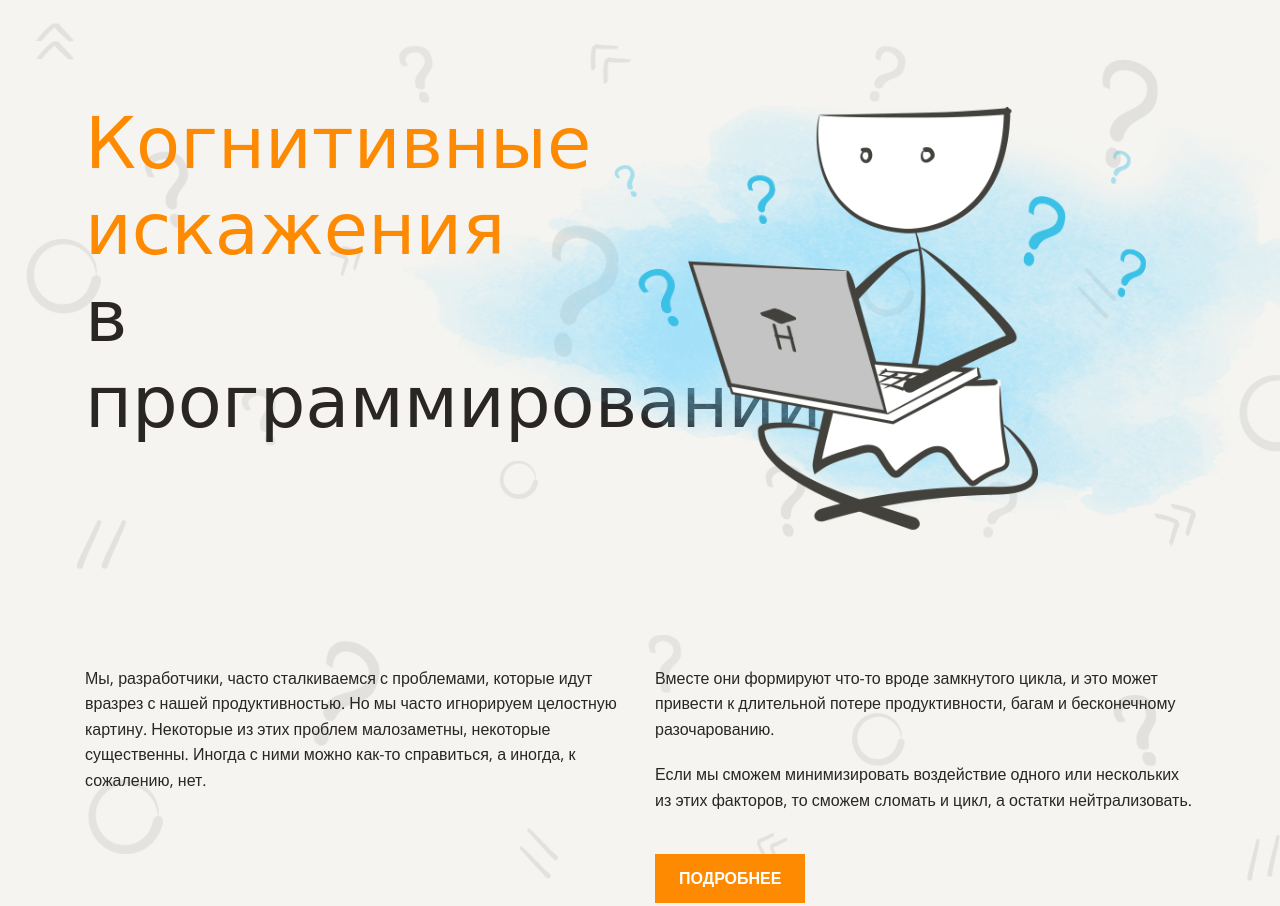
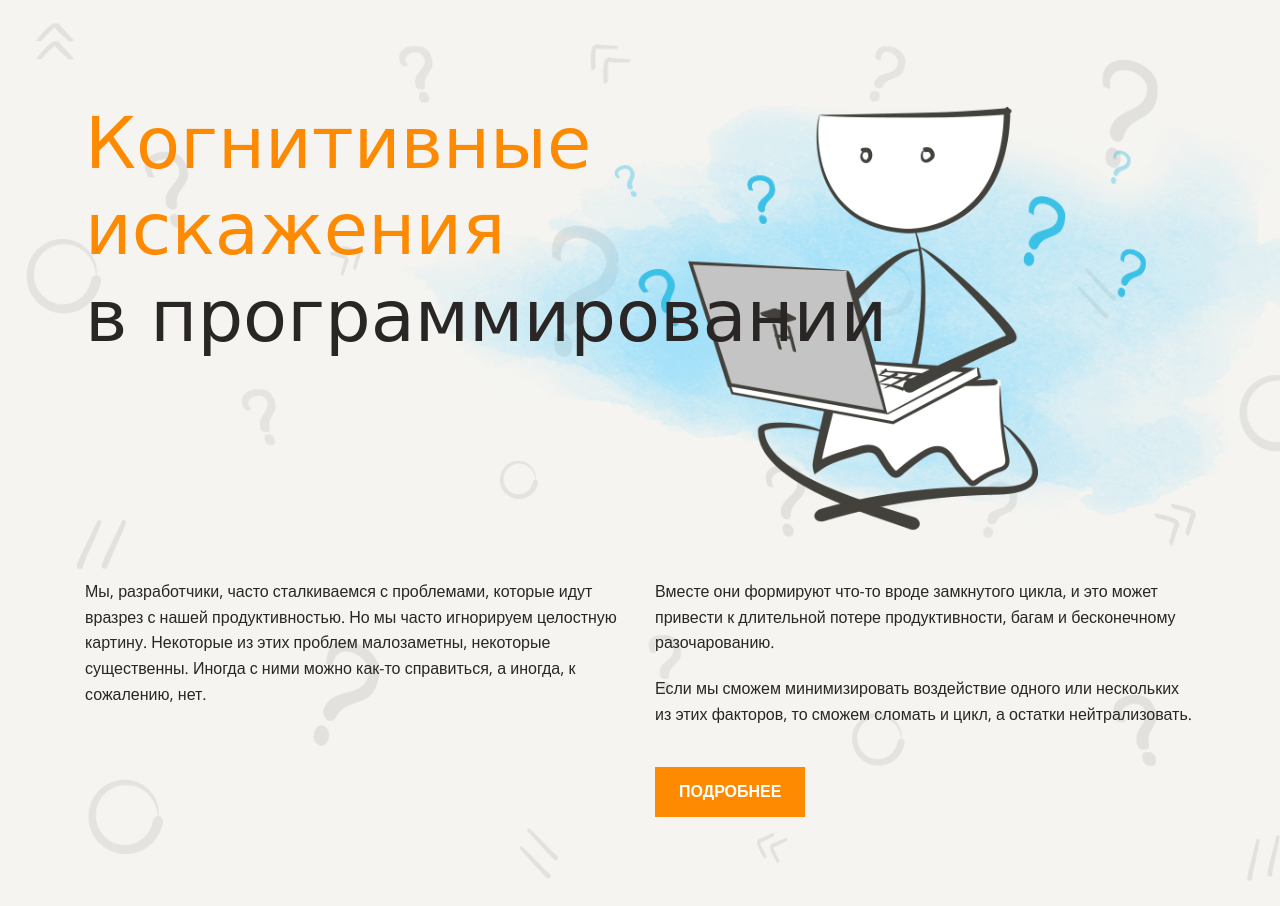
Before and after one commit to TessaVesper/layout-designer-project-58, a website: page src/index.html in a window 1280 px wide. Shown: the top 906 px of the page. Drawn offline with nearby package versions, Linux system fonts and the light colour scheme; a web font is replaced by a local one.

Commit message:
fix: correct title

```diff
--- a/src/index.html
+++ b/src/index.html
@@ -14,7 +14,7 @@
     <header>
       <div class="wrapper">
         <div class="header">
-            <h1 class="header-title"><span class="colored">Когнитивные искажения</span><br> в программировании</h1>
+            <h1 class="header-title"><span class="colored">Когнитивные<br> искажения</span><br> в программировании</h1>
             <img src="img/main.png" alt="Working on a laptop" class="header-img">
         </div>
         <div class="col-2 header-column">
--- a/src/styles/style.css
+++ b/src/styles/style.css
@@ -71,7 +71,7 @@ header::before {
 
 .header {
   position: relative;
-  width: 52%;
+  display: flex;
 }
 
 header {
@@ -88,6 +88,7 @@ header {
 .header-img {
   position: absolute;
   height: 525px;
+  width: auto;
   top: -55px;
   left: 290px;
 }
```
